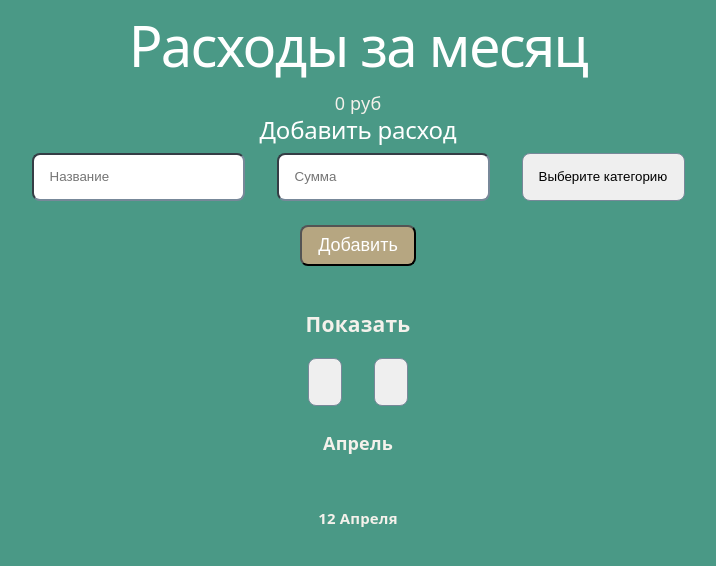
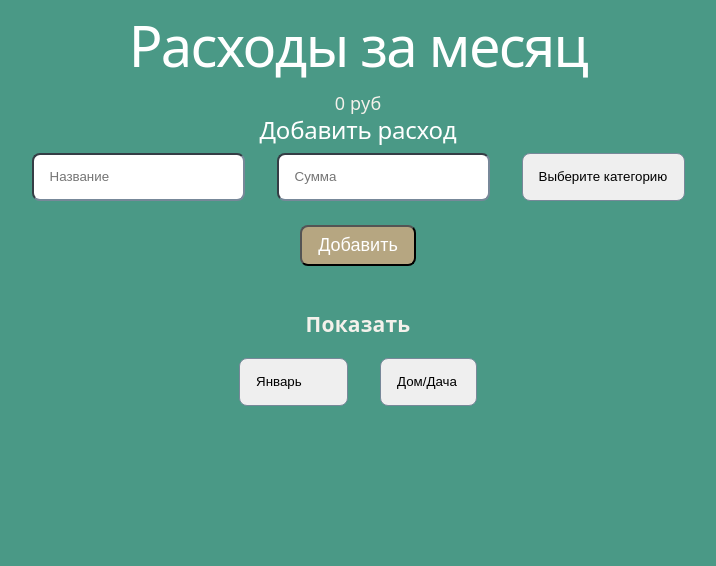
Before and after one commit to itsneedtoknow/expenses-tracker, a React (Vite) app: page / in a window 1280 px wide. Shown: the top 566 px of the page, without its empty margins (282-998 px from the left). Built offline with nearby package versions, Linux system fonts and the light colour scheme.

Commit message:
feat: add localStorage

```diff
--- a/src/App.jsx
+++ b/src/App.jsx
@@ -1,14 +1,30 @@
-import { useState } from "react";
+import { useEffect, useState } from "react";
 
 import "./App.css";
 import { ExpensesDashBoard } from "./components/ExpensesDashboad";
 import { ExpensesForm } from "./components/ExpensesForm";
 import { ExpensesInfo } from "./components/ExpensesInfo";
+import { Months, MonthsGenitive } from "./data/calendar";
 
 function App() {
-  //const [DashboardValue, setDashboardValue] = useState(0);
+  //const [FormData, setFormData] = useState([]);
+  const [FormData, setFormData] = useState(() => {
+    const saved = localStorage.getItem("expenses");
+    return saved ? JSON.parse(saved) : [];
+  });
+  //const [day, setDay] = useState();
 
-  const [FormData, setFormData] = useState([]);
+  const date = new Date();
+  const monthIndex = date.getMonth() + 1;
+  const day = date.getDate();
+  const today = `${day} ${MonthsGenitive[monthIndex]}`;
+  const currentMonth = Months[monthIndex];
+
+  useEffect(() => {
+    if (FormData.length > 0) {
+      localStorage.setItem("expenses", JSON.stringify(FormData));
+    }
+  }, [FormData]);
   function submitExpenseHandler(newFormData) {
     const updatedFormData = [...FormData, newFormData];
     setFormData(updatedFormData);
@@ -17,23 +33,23 @@ function App() {
     setFormData(
       FormData.filter((item) => {
         return item.id !== id;
-        //console.log(item.id);
       }),
     );
-    //const updatedFormData = [...FormData, newFormData];
   }
-  //useEffect(() => {
   const dashboardValue = FormData.reduce(
     (result, item) => result + Number(item.amount),
     0,
   );
-  //setDashboardValue(total);
-  //}, [FormData]);
   return (
     <>
       <ExpensesDashBoard dashboardValue={dashboardValue} />
       <ExpensesForm onSubmitExpenseItem={submitExpenseHandler} />
-      <ExpensesInfo expenses={FormData} onDeleteBtn={deleteBtnHandler} />
+      <ExpensesInfo
+        expenses={FormData}
+        onDeleteBtn={deleteBtnHandler}
+        today={today}
+        currentMonth={currentMonth}
+      />
     </>
   );
 }
--- a/src/components/ExpensesForm.jsx
+++ b/src/components/ExpensesForm.jsx
@@ -1,5 +1,6 @@
 import { useState } from "react";
 import styles from "./ExpensesForm.module.css";
+import { Categories } from "../data/categories";
 
 export function ExpensesForm({ onSubmitExpenseItem }) {
   const [name, setName] = useState("");
@@ -9,12 +10,16 @@ export function ExpensesForm({ onSubmitExpenseItem }) {
 
   function onSubmitForm(e) {
     e.preventDefault();
+    let dateofSubmit = new Date();
     const newExpenseItem = {
       id: Date.now(),
+      month: dateofSubmit.getMonth() + 1,
+      date: dateofSubmit.getDate(),
       name: name,
       amount: amount,
       category: category,
     };
+    console.log(newExpenseItem);
     onSubmitExpenseItem(newExpenseItem);
     setName("");
     setAmount("");
@@ -32,13 +37,15 @@ export function ExpensesForm({ onSubmitExpenseItem }) {
             name={name}
             value={name}
             onChange={(e) => setName(e.target.value)}
+            required
           />
           <input
-            type="text"
+            type="number"
             placeholder="Сумма"
             amount={amount}
             value={amount}
             onChange={(e) => setAmount(e.target.value)}
+            required
           />
           <select
             id="category"
@@ -46,15 +53,14 @@ export function ExpensesForm({ onSubmitExpenseItem }) {
             value={category}
             category={category}
             onChange={(e) => setCategory(e.target.value)}
+            required
           >
             <option value="" disabled>
               Выберите категорию
             </option>
-            <option value="house">Дом/Дача</option>
-            <option value="car">Машина</option>
-            <option value="credit">Кредит</option>
-            <option value="food">Продукты</option>
-            <option value="other">Другое</option>
+            {Categories.map((item) => {
+              return <option value={item.id}>{item.label}</option>;
+            })}
           </select>
           <br />
           <button type="submit">Добавить</button>
--- a/src/components/ExpensesInfo.jsx
+++ b/src/components/ExpensesInfo.jsx
@@ -2,12 +2,22 @@ import { ExpensesInfoDay } from "./ExpensesInfoDay";
 import { ExpensesInfoFilter } from "./ExpensesInfoFilter";
 import { ExpensesInfoMonth } from "./ExpensesInfoMonth";
 
-export function ExpensesInfo({ expenses, onDeleteBtn }) {
+export function ExpensesInfo({ expenses, onDeleteBtn, today, currentMonth }) {
   return (
     <>
       <ExpensesInfoFilter />
-      <ExpensesInfoMonth expenses={expenses} onDeleteBtn={onDeleteBtn}>
-        <ExpensesInfoDay expenses={expenses} onDeleteBtn={onDeleteBtn} />
+      <ExpensesInfoMonth
+        expenses={expenses}
+        onDeleteBtn={onDeleteBtn}
+        today={today}
+        currentMonth={currentMonth}
+      >
+        <ExpensesInfoDay
+          expenses={expenses}
+          onDeleteBtn={onDeleteBtn}
+          today={today}
+          currentMonth={currentMonth}
+        />
       </ExpensesInfoMonth>
     </>
   );
--- a/src/components/ExpensesInfoDay.jsx
+++ b/src/components/ExpensesInfoDay.jsx
@@ -1,13 +1,16 @@
 import { ExpensesInfoItem } from "./ExpensesInfoItem";
 import styles from "./ExpensesInfoDay.module.css";
 
-export function ExpensesInfoDay({ expenses, onDeleteBtn }) {
+export function ExpensesInfoDay({ expenses, onDeleteBtn, today }) {
+  // if (expenses.length) {
   return (
     <>
       {/* {console.log(expenses)} */}
-      <h5>12 Апреля</h5>
+      <h5>{today}</h5>
       <div className={styles.expenses__list}>
         {expenses.map((expense, index) => {
+          {
+            if (expense.name !== "" && expense.amount !== "") {
               return (
                 <ExpensesInfoItem
                   key={index}
@@ -15,9 +18,12 @@ export function ExpensesInfoDay({ expenses, onDeleteBtn }) {
                   onDeleteBtn={onDeleteBtn}
                 />
               );
+            }
+          }
         })}
       </div>
       {/*  */}
     </>
   );
 }
+// }
--- a/src/components/ExpensesInfoFilter.jsx
+++ b/src/components/ExpensesInfoFilter.jsx
@@ -1,9 +1,25 @@
+import { Categories } from "../data/categories";
+import { Months } from "../data/calendar";
 export function ExpensesInfoFilter() {
   return (
     <div className="expenses__filter">
       <h3>Показать</h3>
-      <select>Все</select>
-      <select>Категория</select>
+      <select>
+        <option value="" disabled>
+          Все месяцы
+        </option>
+        {Object.entries(Months).map((item) => {
+          return <option value={item[0]}>{item[1]}</option>;
+        })}
+      </select>
+      <select>
+        <option value="" disabled>
+          Категория
+        </option>
+        {Categories.map((item) => {
+          return <option value={item.id}>{item.label}</option>;
+        })}
+      </select>
     </div>
   );
 }
--- a/src/components/ExpensesInfoItem.jsx
+++ b/src/components/ExpensesInfoItem.jsx
@@ -10,8 +10,8 @@ export function ExpensesInfoItem({ expense, onDeleteBtn }) {
       {/* {console.log(expense)} */}
       <div className={styles.expense__item}>
         <p className="expense__name">{expense.name}</p>
-        <p className="expense__category">{expense.category}</p>
-        <p className="expense__amount">{expense.amount}</p>
+        {/* <p className="expense__category">{expense.category}</p> */}
+        <p className="expense__amount">{expense.amount} руб.</p>
         <Button
           className={styles.expense__button}
           type="button"
--- a/src/components/ExpensesInfoMonth.jsx
+++ b/src/components/ExpensesInfoMonth.jsx
@@ -1,10 +1,21 @@
 import { ExpensesInfoDay } from "./ExpensesInfoDay";
 
-export function ExpensesInfoMonth({ expenses, onDeleteBtn }) {
-  return (
-    <>
-      <h4>Апрель</h4>
-      <ExpensesInfoDay expenses={expenses} onDeleteBtn={onDeleteBtn} />
-    </>
-  );
+export function ExpensesInfoMonth({
+  expenses,
+  onDeleteBtn,
+  today,
+  currentMonth,
+}) {
+  if (expenses.length) {
+    return (
+      <>
+        <h4>{currentMonth}</h4>
+        <ExpensesInfoDay
+          expenses={expenses}
+          onDeleteBtn={onDeleteBtn}
+          today={today}
+        />
+      </>
+    );
+  }
 }
--- /dev/null
+++ b/src/data/calendar.js
@@ -0,0 +1,28 @@
+export const Months = {
+  1: "Январь",
+  2: "Февраль",
+  3: "Март",
+  4: "Апрель",
+  5: "Май",
+  6: "Июнь",
+  7: "Июль",
+  8: "Август",
+  9: "Сентябрь",
+  10: "Октябрь",
+  11: "Ноябрь",
+  12: "Декабрь",
+};
+export const MonthsGenitive = {
+  1: "Января",
+  2: "Февраля",
+  3: "Марта",
+  4: "Апреля",
+  5: "Мая",
+  6: "Июня",
+  7: "Июля",
+  8: "Августа",
+  9: "Сентября",
+  10: "Октября",
+  11: "Ноября",
+  12: "Декабря",
+};
--- /dev/null
+++ b/src/data/categories.js
@@ -0,0 +1,7 @@
+export const Categories = [
+  { id: "house", label: "Дом/Дача" },
+  { id: "car", label: "Машина" },
+  { id: "credit", label: "Кредит" },
+  { id: "food", label: "Продукты" },
+  { id: "other", label: "Другое" },
+];
```
Lines whose indentation alone changed are shown as unchanged.
